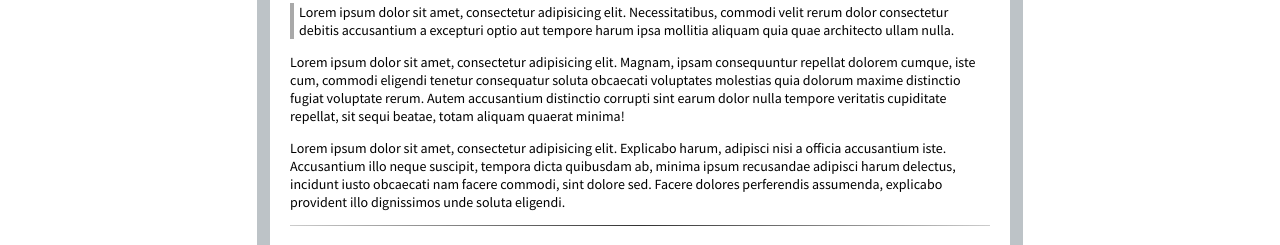
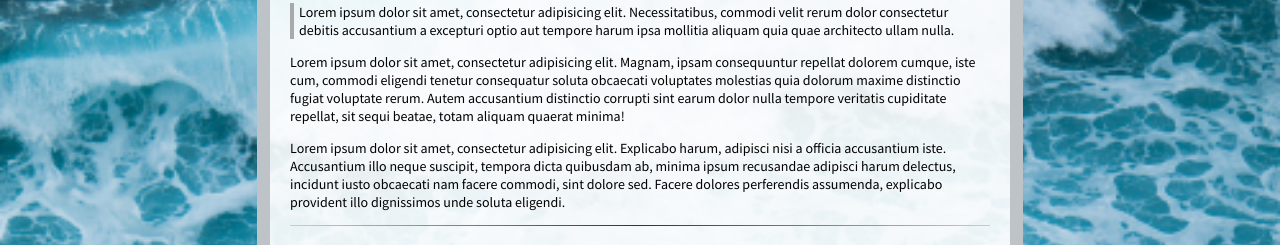
Before and after one commit to seano424/css_blog, a plain HTML site: page index.html in a window 1280 px wide. Shown: the part 173-418 px from the top of the page. Drawn offline with Linux system fonts and the light colour scheme.

Commit message:
background image

```diff
--- a/style.css
+++ b/style.css
@@ -1,8 +1,11 @@
 body {
+  background-image: url(./img.jpg);
+  background-size: cover;
   font-family: 'Source Sans Pro', sans-serif;
 }
 
 .container {
+  background: rgba(255,255,255,0.9);
   max-width: 700px;
   width: 80%;
   margin: 20px auto;
```
Also changed, not shown: img.jpg (added).
